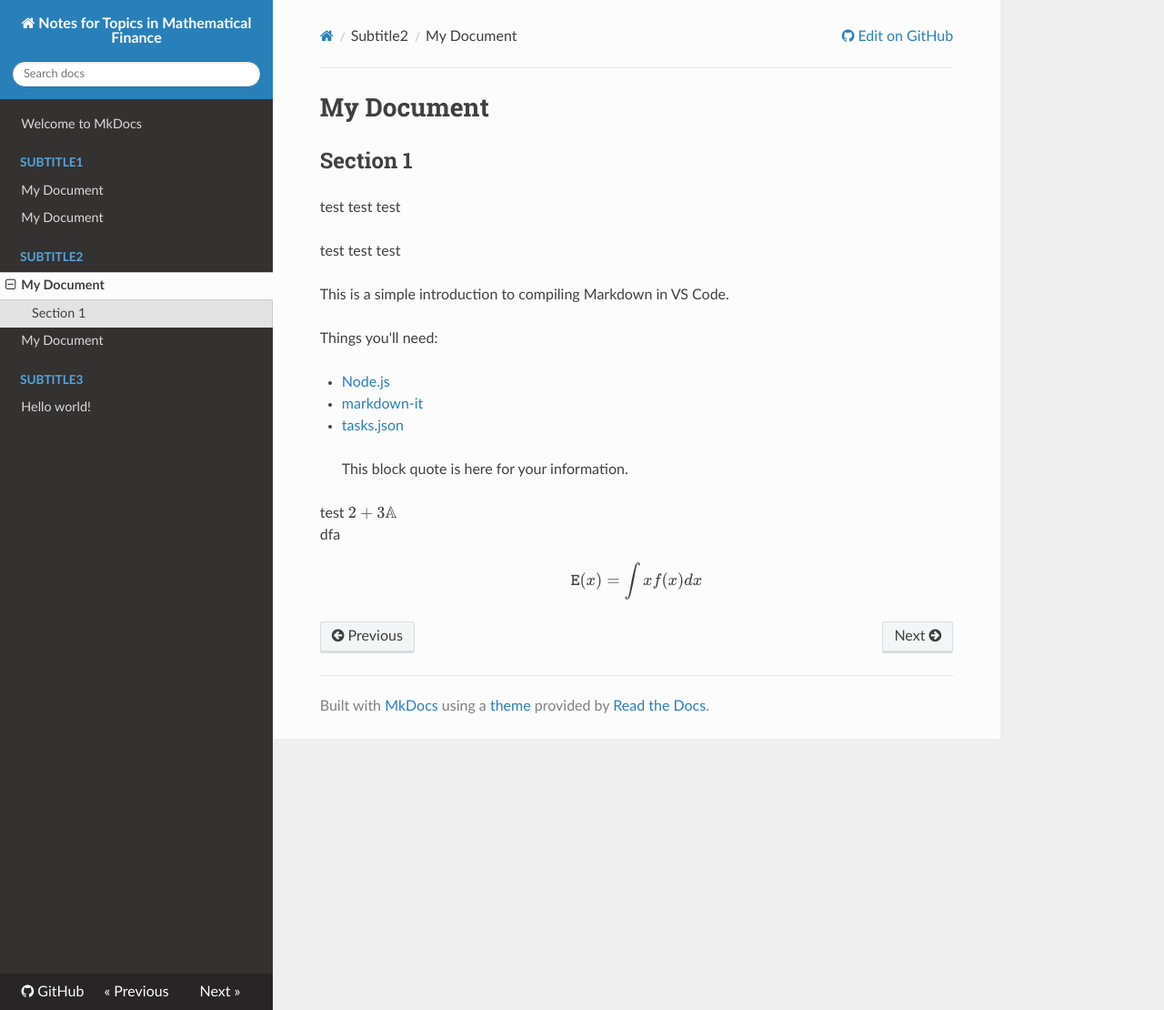
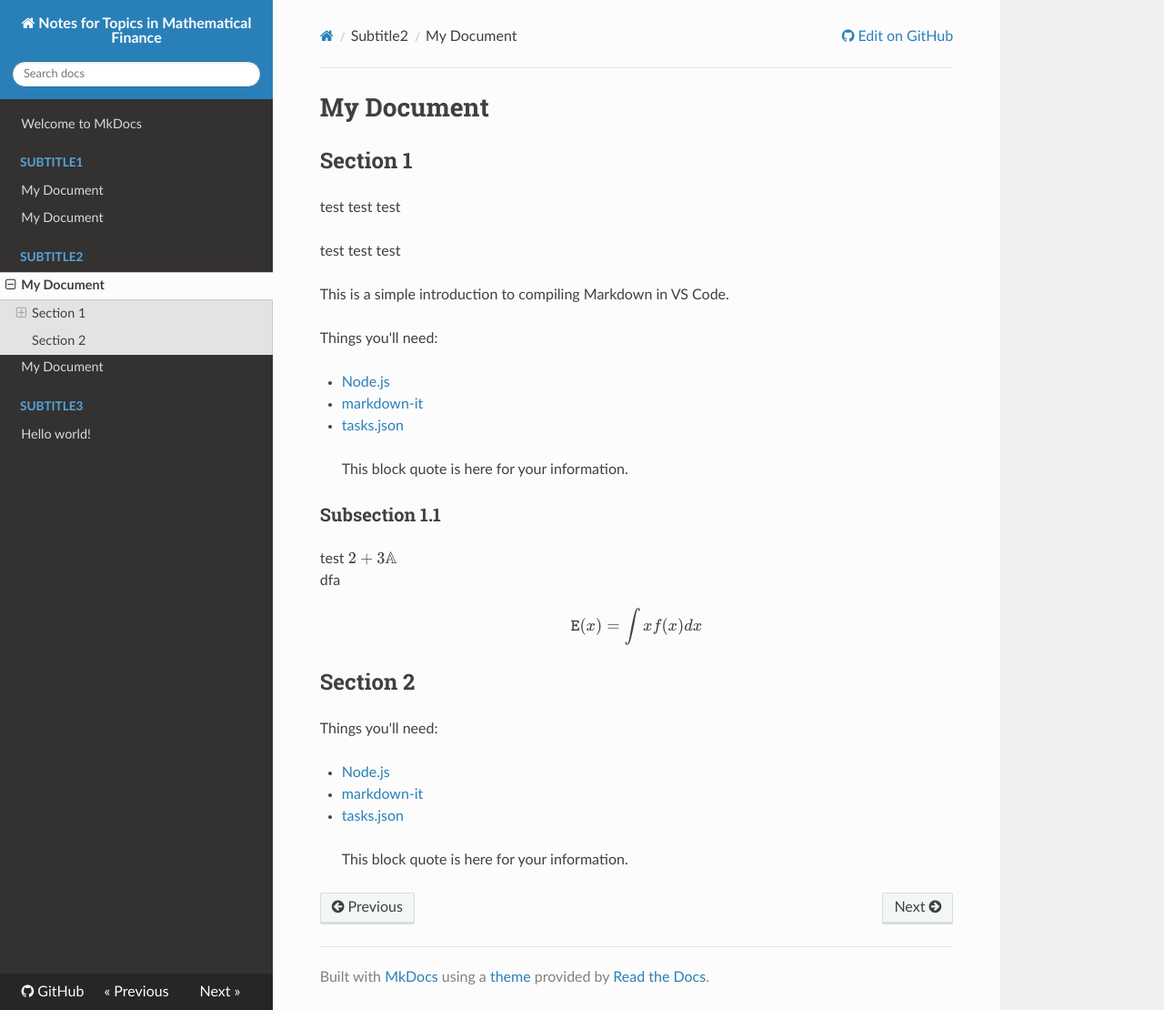
Before and after one commit to yilvas09/yilvas09-notes-mathfin-MITOCW, an MkDocs documentation site: the page built from docs/subtitle2/test1.md, in a window 1280 px wide and 1110 px high. Shown: the whole window at 91% size. Built offline with MkDocs 1.6.1, drawn with Linux system fonts in a browser that asks for light colours; nearby versions of some CDN libraries.

Commit message:
Update test1.md

```diff
--- a/docs/subtitle2/test1.md
+++ b/docs/subtitle2/test1.md
@@ -16,8 +16,20 @@ Things you'll need:
 
 > This block quote is here for your information.
 
+### Subsection 1.1
+
 test  $2+3 \mathbb{A}$
 dfa
 $$
 \mathtt{E}(x) = \int xf(x)dx
 $$
+
+## Section 2
+
+Things you'll need:
+
+* [Node.js](https://nodejs.org)
+* [markdown-it](https://www.npmjs.com/package/markdown-it)
+* [tasks.json](/docs/editor/tasks)
+
+> This block quote is here for your information.
```
